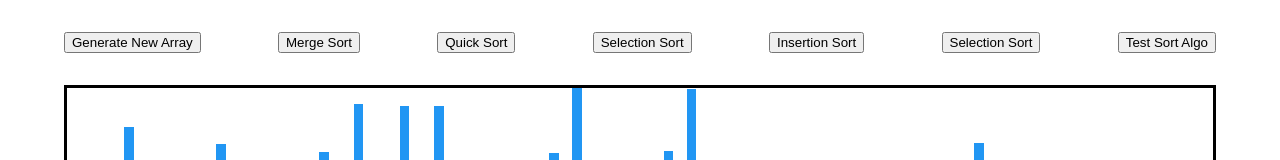
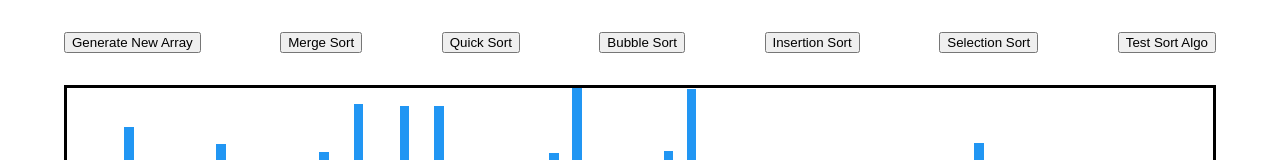
Before and after one commit to Khaspper/sorting_visualizer, a React (Create React App) app: page / in a window 1280 px wide. Shown: the top 160 px of the page. Built offline with nearby package versions, Linux system fonts and the light colour scheme.

Commit message:
fix typo

```diff
--- a/src/sortingVisualizer/sortingVisualizer.jsx
+++ b/src/sortingVisualizer/sortingVisualizer.jsx
@@ -262,7 +262,7 @@ export default class SortingVisualizer extends React.Component {
                     <button onClick={() => this.resetArray()}>Generate New Array</button>
                     <button onClick={() => this.mergeSort()}>Merge Sort</button>
                     <button onClick={() => this.quickSort()}>Quick Sort</button>
-                    <button onClick={() => this.bubbleSort()}>Selection Sort</button>
+                    <button onClick={() => this.bubbleSort()}>Bubble Sort</button>
                     <button onClick={() => this.insertionSort()}>Insertion Sort</button>
                     <button onClick={() => this.selectionSort()}>Selection Sort</button>
                     <button onClick={() => this.testSortingAlgorithms()}>Test Sort Algo</button>
```
Also changed, not shown: 7 other files (tests, documents, lock files or other folders).
